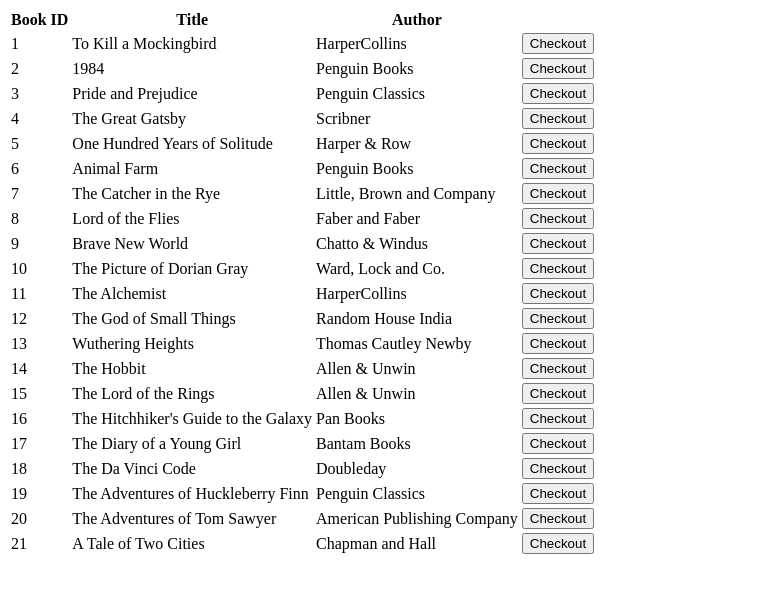
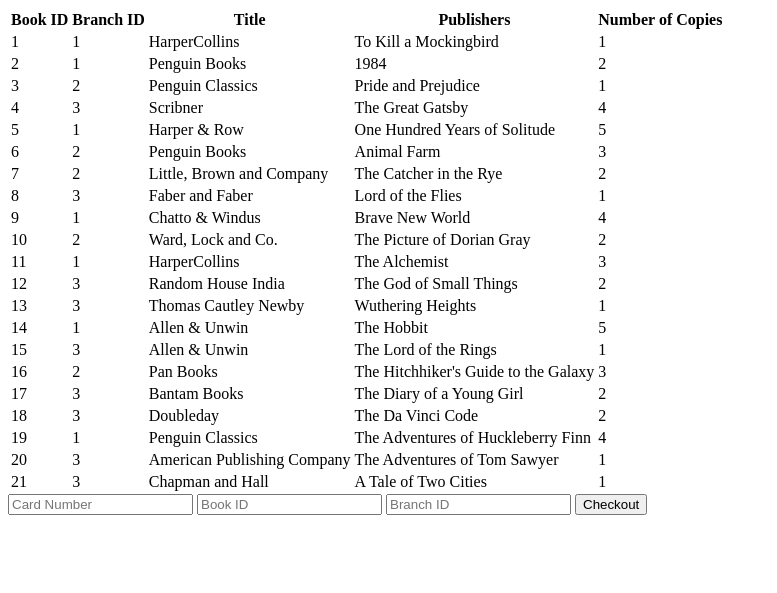
Before and after one commit to andrewmcl6081/LMS, a Flask app: page / in a window 1280 px wide. Shown: the top 593 px of the page, without its empty margins (0-777 px from the left). Run offline with Flask 3, Linux system fonts and the light colour scheme; data comes from the database, SQL or seed files in the repository; both versions use the stored data as it was after the commit.

Commit message:
task2 q1 completed

```diff
--- a/app.py
+++ b/app.py
@@ -6,22 +6,51 @@
 DATABASE = "LMS.db"
 
 @app.route('/', methods=['GET'])
-def get_data():
+def home():
     try:
         sqliteConnection = sqlite3.connect('LMS.db')
         cursor = sqliteConnection.cursor()
-        print("Database successfully connected to sqlite")
+        print("Database successfully connected: INITIAL")
 
-        sqlite_select_query = "SELECT * FROM BOOK;"
+        sqlite_select_query = "SELECT * FROM User_View;"
         cursor.execute(sqlite_select_query)
+
         data = cursor.fetchall()
         cursor.close()
-
+        sqliteConnection.close()
 
     except Exception as e:
         print("Error while connecting to sqlite", e)
 
     return render_template('books.html', books=data)
 
+@app.route('/checkout/', methods=['POST'])
+def checkout():
+    bookid = request.form.get('bookid')
+    cardno = request.form.get('cardno')
+    branchid = request.form.get('branchid')
+
+    try:
+        sqliteConnection = sqlite3.connect('LMS.db')
+        cursor = sqliteConnection.cursor()
+        print("Database successfully connected: CHECKOUT")
+
+        query = """
+                INSERT INTO Book_Loans(book_id, branch_id, card_no, date_out, due_date)
+                VALUES(?, ?, ?, CURRENT_DATE, date('now', '+30 days'));
+            """
+
+        cursor.execute(query, (bookid, branchid, cardno))
+        sqliteConnection.commit()
+
+        cursor.close()
+        sqliteConnection.close()
+
+    except Exception as e:
+        print("Error while connecting to sqlite", e)
+
+    return redirect(url_for('home'))
+
+
 if __name__ == '__main__':
-    app.run(debug=True)
+    app.run(debug=True, port=3000)
--- a/templates/books.html
+++ b/templates/books.html
@@ -9,20 +9,43 @@
     <table>
         <tr>
             <th>Book ID</th>
+            <th>Branch ID</th>
             <th>Title</th>
-            <th>Author</th>
+            <th>Publishers</th>
+            <th>Number of Copies</th>
         </tr>
         {% for book in books %}
         <tr>
             <td> {{ book[0]}} </td>
             <td> {{ book[1]}} </td>
             <td> {{ book[2]}} </td>
-            <td> <button>Checkout</button> </td>
+            <td> {{ book[3]}} </td>
+            <td> {{ book[4]}} </td>
         </tr>
         {% endfor %}
-
     </table>
 
+    <form method="post" action="{{ url_for('checkout') }}">
+        <input type="text" name="cardno" id="cardno" placeholder="Card Number">
+        <input type="text" name="bookid" id="bookid" placeholder="Book ID">
+        <input type="text" name="branchid" id="branchid" placeholder="Branch ID">
+
+        <button type="submit" id="checkoutBtn">Checkout</button>
+    </form>
+
+    <!-- JS alert if card no is empty entered when checking out -->
+    <script>
+        document.getElementById('checkoutBtn').addEventListener('click', function() {
+
+            var cardNoValue = document.getElementById('cardno').value;
+            var bookIdValue = document.getElementById('bookid').value;
+
+            if (cardNoValue === '' && bookIdValue === '') {
+                alert("Make sure you entered all fields.");
+                event.preventDefault();
+            }
+        });
+    </script>
 
 </body>
 </html>
```
Also changed, not shown: LMS.db.
